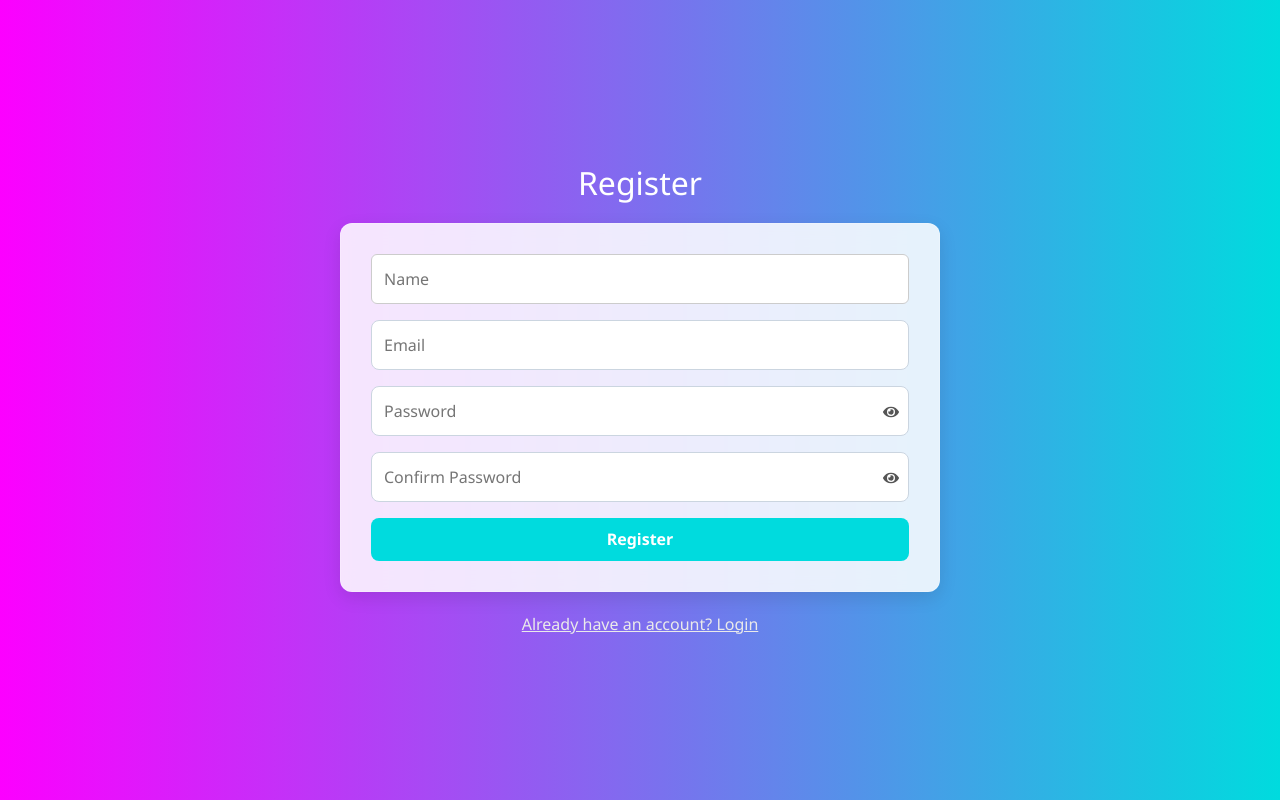
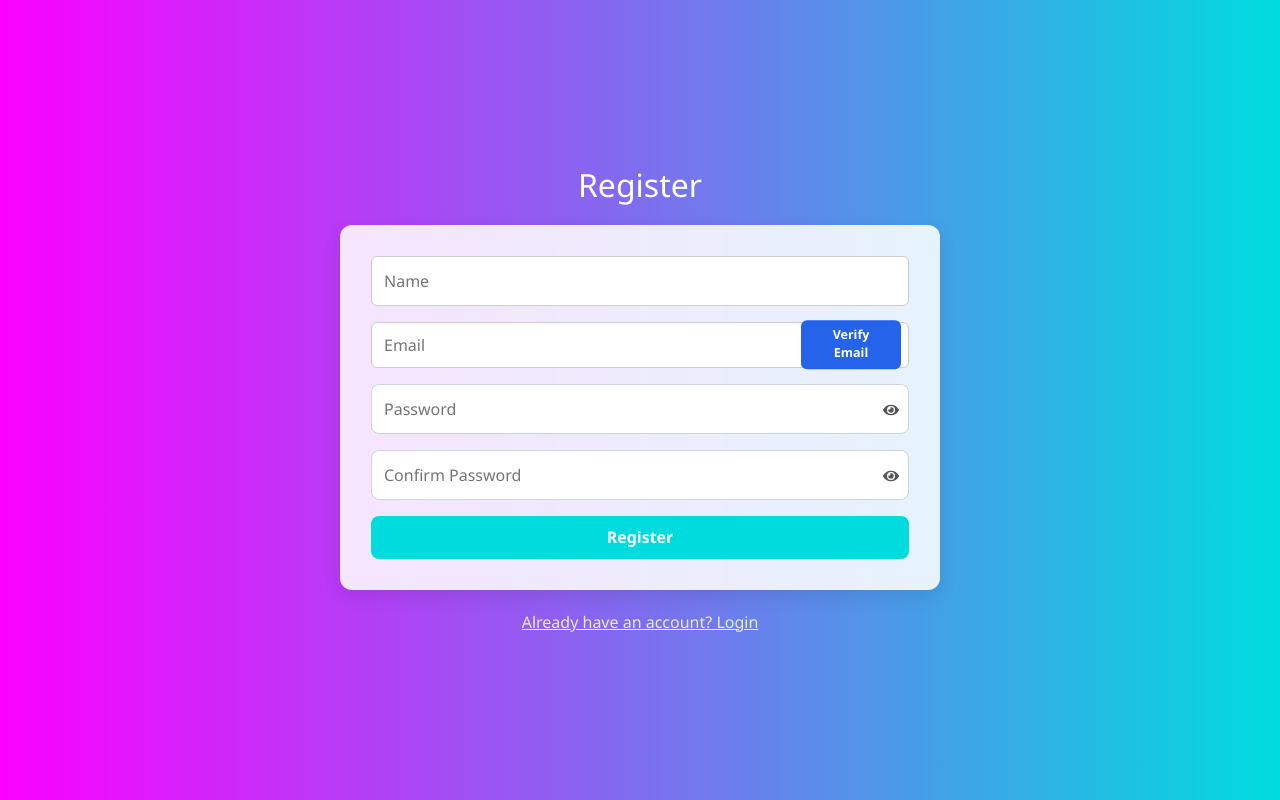
Before and after one commit to jyotirangu/Flask-NLP-WebApp, a React (Vite) app in the folder React_Frontend/: page /register in a window 1280 px wide. Built offline with nearby package versions, Linux system fonts and the light colour scheme.

Commit message:
Integrated email OTP verification for registration

```diff
--- a/React_Frontend/src/Pages/LoginRegister.css
+++ b/React_Frontend/src/Pages/LoginRegister.css
@@ -104,3 +104,55 @@ cursor: pointer;
   cursor: pointer;
   color: #555;
 }
+
+/* Email + Verify Button wrapper */
+.email-verify-wrapper {
+  display: flex;
+  position: relative;
+  width: 100%;
+}
+
+
+.email-verify-wrapper input {
+  width: 100%;
+  padding: 10px 100px 10px 12px;
+  border: 1px solid #ccc;
+  border-radius: 6px;
+  outline: none;
+  box-sizing: border-box;
+}
+
+.email-btn {
+  width: 100px;
+  position: absolute;
+  top: 50%;
+  right: 8px;
+  transform: translateY(-50%);
+  background-color: #2563eb;
+  color: #fff;
+  border: none;
+  padding: 6px 14px;
+  border-radius: 6px;
+  font-size: 12.5px;
+  cursor: pointer;
+  transition: 0.2s;
+}
+
+.verify-btn:hover {
+  background-color: #1e40af;
+}
+.otp-btn {
+  width: 100px;
+  position: absolute;
+  top: 42.80%;
+  right: 38px;
+  transform: translateY(-50%);
+  background-color: #2563eb;
+  color: #fff;
+  border: none;
+  padding: 6px 14px;
+  border-radius: 6px;
+  font-size: 12.5px;
+  cursor: pointer;
+  transition: 0.2s;
+}
--- a/React_Frontend/src/Pages/Register.jsx
+++ b/React_Frontend/src/Pages/Register.jsx
@@ -20,15 +20,58 @@ function Register() {
 
   const [showOtp, setShowOtp] = useState(false);
   const [otp, setOtp] = useState('');
+  const [showOtpInput, setShowOtpInput] = useState(false);
+  const [isEmailVerified, setIsEmailVerified] = useState(false);
 
   const navigate = useNavigate();
 
   const handleChange = (e) => {
     setUser({ ...user, [e.target.name]: e.target.value });
   };
+  // ✅ Send OTP
+  const handleSendOtp = async () => {
+    if (!user.user_email) {
+      toast.error("Enter email first");
+      return;
+    }
 
-  const handleSubmit = async (e) => {
+    try {
+      const response = await axios.post(`${API_URL}/send-otp`, { email: user.user_email }, { withCredentials: true });
+      if (response.data.success) {
+        toast.success("OTP sent to your email ✅");
+        setShowOtpInput(true); // show OTP input field
+      } else {
+        toast.error(response.data.message || "Failed to send OTP ❌");
+      }
+    } catch (error) {
+      toast.error(error.response?.data?.message || "Error sending OTP ❌");
+    }
+  };
+
+   // ✅ Verify OTP
+  const handleOtpSubmit = async (e) => {
     e.preventDefault();
+    try {
+      const response = await axios.post(`${API_URL}/verify-otp`, { email: user.user_email, otp }, { withCredentials: true });
+      if (response.data.success) {
+        toast.success("Email verified ✅");
+        setIsEmailVerified(true);   // 👉 Mark verified
+        setShowOtpInput(false);     // 👉 Hide OTP input after success
+      } else {
+        toast.error(response.data.message || "OTP verification failed ❌");
+      }
+    } catch (error) {
+      toast.error(error.response?.data?.message || "Error verifying OTP ❌");
+    }
+  };
+
+    const handleSubmit = async (e) => {
+    e.preventDefault();
+
+    if (!isEmailVerified) {
+      toast.error("Please verify your email first ❌");
+      return;
+    }
 
     const { user_name, user_email, user_password, confirm_password } = user;
 
@@ -78,6 +121,7 @@ function Register() {
             onChange={handleChange}
             required
           />
+          <div className="email-verify-wrapper">
           <input
             type="email"
             name="user_email"
@@ -86,6 +130,29 @@ function Register() {
             onChange={handleChange}
             required
           />
+          {!isEmailVerified && (
+            <button type="button" onClick={handleSendOtp} className="email-btn">
+              Verify Email
+            </button>
+          )}
+        </div>
+
+        {/* OTP input (only visible when user clicks Verify Email) */}
+        {showOtpInput && (
+          <div className="otp-wrapper">
+            <input
+              type="text"
+              placeholder="Enter OTP"
+              value={otp}
+              onChange={e => setOtp(e.target.value)}
+              required
+            />
+            <button type="button" onClick={handleOtpSubmit} className="otp-btn">
+              Submit OTP
+            </button>
+          </div>
+        )}
+
           <div className="password-wrapper">
             <input
               type={showPassword ? "text" : "password"}
```
Also changed, not shown: 2 other files (tests, documents, lock files or other folders).
